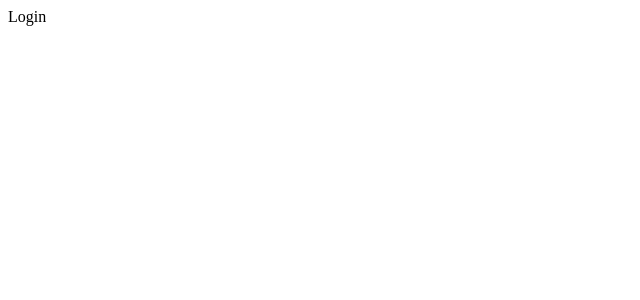
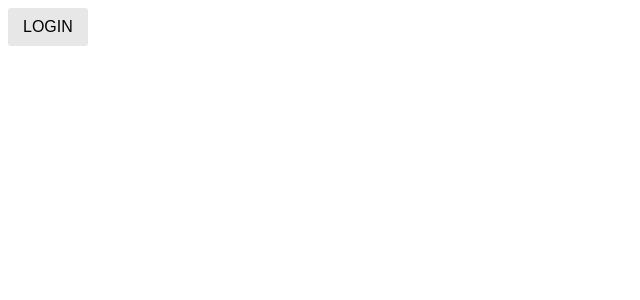
Before and after one commit to MIXEDD/nord-security-task, a React app: page / in a window 1280 px wide. Shown: the top 300 px of the page, without its empty margins (0-640 px from the left). Built offline with nearby package versions, Linux system fonts and the light colour scheme.

Commit message:
Simple button component

```diff
--- /dev/null
+++ b/src/atoms/button/button.tsx
@@ -0,0 +1,25 @@
+import classnames from 'classnames';
+import React from 'react';
+import styles from './styles.scss';
+
+interface Props {
+    text: string;
+    onClick: () => void;
+    disabled?: boolean;
+}
+
+const Button: React.FC<Props> = (props) => {
+    const { text, onClick, disabled } = props;
+
+    return (
+        <button
+            className={classnames(styles.button, disabled && styles.disabled)}
+            onClick={onClick}
+            disabled={disabled}
+        >
+            {text}
+        </button>
+    );
+};
+
+export default Button;
--- /dev/null
+++ b/src/atoms/button/styles.scss
@@ -0,0 +1,13 @@
+.button {
+  background-color: #e7e7e7;
+  color: black;
+  border-radius: 3px;
+  padding: 10px 15px;
+  border: none;
+  font-size: 16px;
+  text-transform: uppercase;
+}
+
+.disabled {
+  opacity: 0.6;
+}
--- a/src/pages/login.tsx
+++ b/src/pages/login.tsx
@@ -1,7 +1,13 @@
 import React from 'react';
 
+import Button from '../atoms/button/button';
+
 const Login: React.FC = () => {
-    return <div>Login</div>;
+    return (
+        <div>
+            <Button text="login" onClick={() => {}} />
+        </div>
+    );
 };
 
 export default Login;
```
